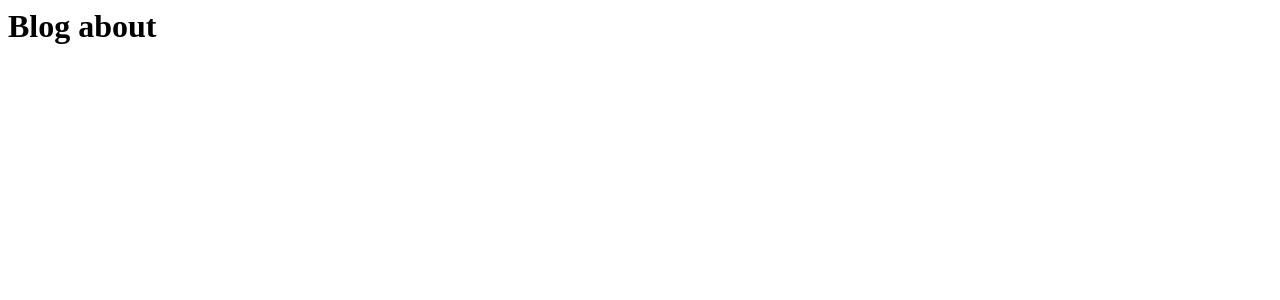
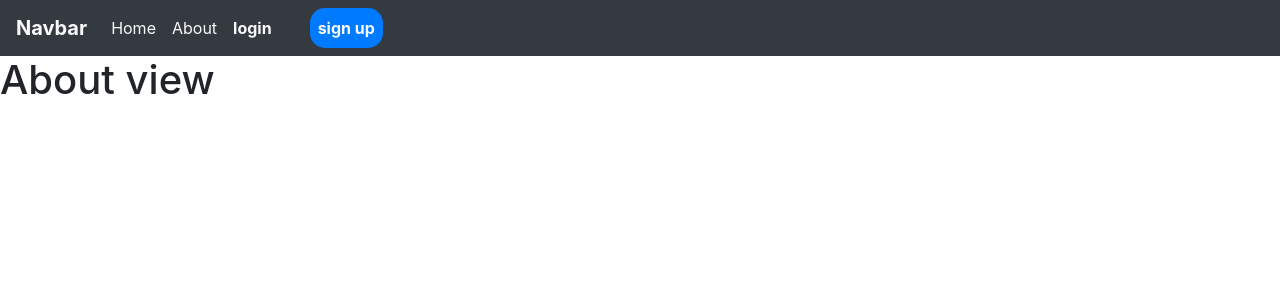
Before and after one commit to kiplangat01/Image-Post, a Django app: page /about/ in a window 1280 px wide. Shown: the top 300 px of the page. Run offline with Django 4.2, Linux system fonts and the light colour scheme.

Commit message:
ft:linked navbar items with respective pages

```diff
--- a/post/templates/nav.html
+++ b/post/templates/nav.html
@@ -8,8 +8,13 @@
     <div class="collapse navbar-collapse text-center" id="navbarSupportedContent">
       <ul class="navbar-nav mr-auto">
         <li class="nav-item active">
-          <a class="nav-link text-light" href="#">Home <span class="sr-only">(current)</span></a>
+          <a class="nav-link text-light" href="{% url 'post-home' %}">Home <span class="sr-only">(current)</span></a>
         </li>
+
+        <li class="nav-item active">
+            <a class="nav-link text-light" href="{% url 'post-about' %}">About</a>
+          </li>
+
 
         <li class="nav-item">
             <a class="nav-link text-light text-center font-weight-bold" href="#">login</a>
--- a/post/templates/post/about.html
+++ b/post/templates/post/about.html
@@ -0,0 +1,5 @@
+{% extends "post/base.html" %}
+
+{% block content %}
+<h1>About view</h1>
+{% endblock content %}
--- a/post/views.py
+++ b/post/views.py
@@ -6,4 +6,4 @@ def home(request):
     return render(request, 'post/home.html')
 
 def about(request):
-    return HttpResponse('<h1>Blog about</h1>')
+    return render(request, 'post/about.html')
```
